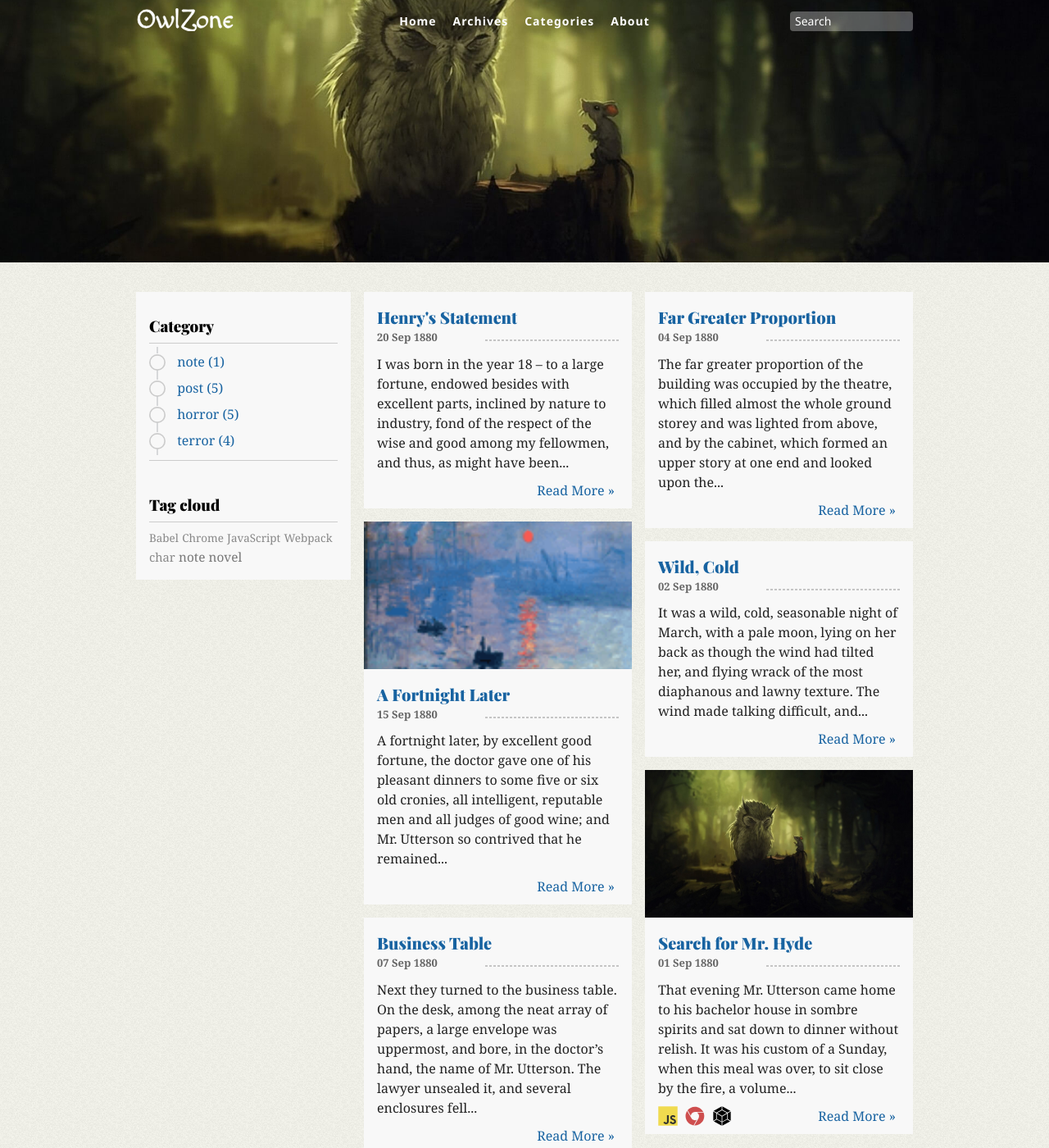
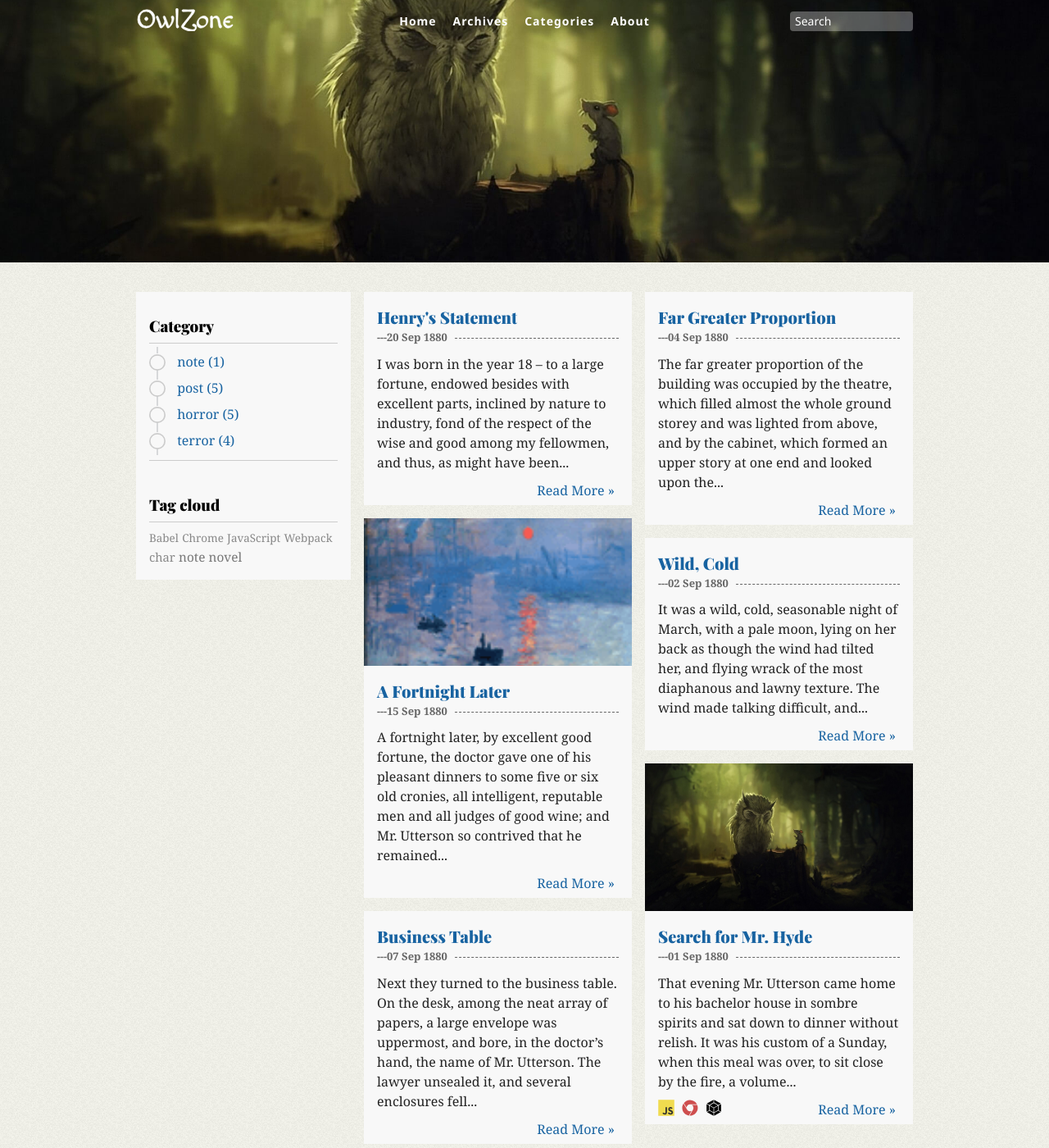
Before and after one commit to mapkts/owlzone, a Jekyll site: the page built from index.html, in a window 1280 px wide and 1400 px high. Shown: the whole window at 82% size. Built offline with Jekyll 4.4.1, drawn with Linux system fonts in a browser that asks for light colours; the list of posts is cut into pages by our own code.

Commit message:
Update card UI

```diff
--- a/assets/css/style.css
+++ b/assets/css/style.css
@@ -522,12 +522,6 @@
 	text-decoration: none;
 }
 .post-date {
-	color: #aaa;
-	font-size: 13px;
-	font-weight: 700;
-	color: #666;
-}
-.post-date {
 	position: relative;
 	padding: 0 16px;
 	font-size: 13px;
@@ -536,10 +530,10 @@
 }
 .post-date:after {
 	content: "";
-	width: 50%;
-	border: 1px dashed rgba(0,0,0,.2);
+	left: 111px;
+	border-top: 1px dashed;
 	position: absolute;
-	top: 12px;
+	top: 10px;
 	right: 16px;
 }
 .post-excerpt {
@@ -550,16 +544,16 @@
 }
 .post-info {
 	padding: 0 16px;
-	height: 24px;
+	height: 20px;
 	line-height: 1;
 }
 .post-info .tag {
 	display: inline-block;
 	padding-right: 5px;
-	height: 24px;
+	height: 20px;
 }
 .post-info .tag svg {
-	width: 24px;
+	width: 20px;
 }
 .post-info .tag:hover,
 .post-info .tag:focus {
@@ -615,7 +609,6 @@
 /* Widget area */
 .widget-area {
 	float: left;
-	width: 30%;
 	padding: 16px;
 	padding-bottom: 0;
 }
--- a/assets/js/owlzone.js
+++ b/assets/js/owlzone.js
@@ -50,7 +50,7 @@
 
 	function fixSidebar() {
 		if ( pageYOffset > 280 && !$sidebar.hasClass('fixed') ) {
-			$sidebar.addClass('fixed').css('top', '50px').css('width', 'auto');
+			$sidebar.addClass('fixed').css('top', '50px');
 		} else if ( pageYOffset < 280 && $sidebar.hasClass('fixed') ) {
 			$sidebar.removeClass('fixed');
 		}
--- a/index.html
+++ b/index.html
@@ -13,7 +13,7 @@
 
 					<h2 class="post-title"><a href="{{ post.url }}">{{ post.title }}</a></h2>
 
-					<div class="post-date"><time>{{ post.date | date_to_string }}</time></div>
+					<div class="post-date">---<time>{{ post.date | date_to_string }}</time></div>
 
 					<div class="post-excerpt">
 						{{ post.content | truncatewords: 40 }}
```
